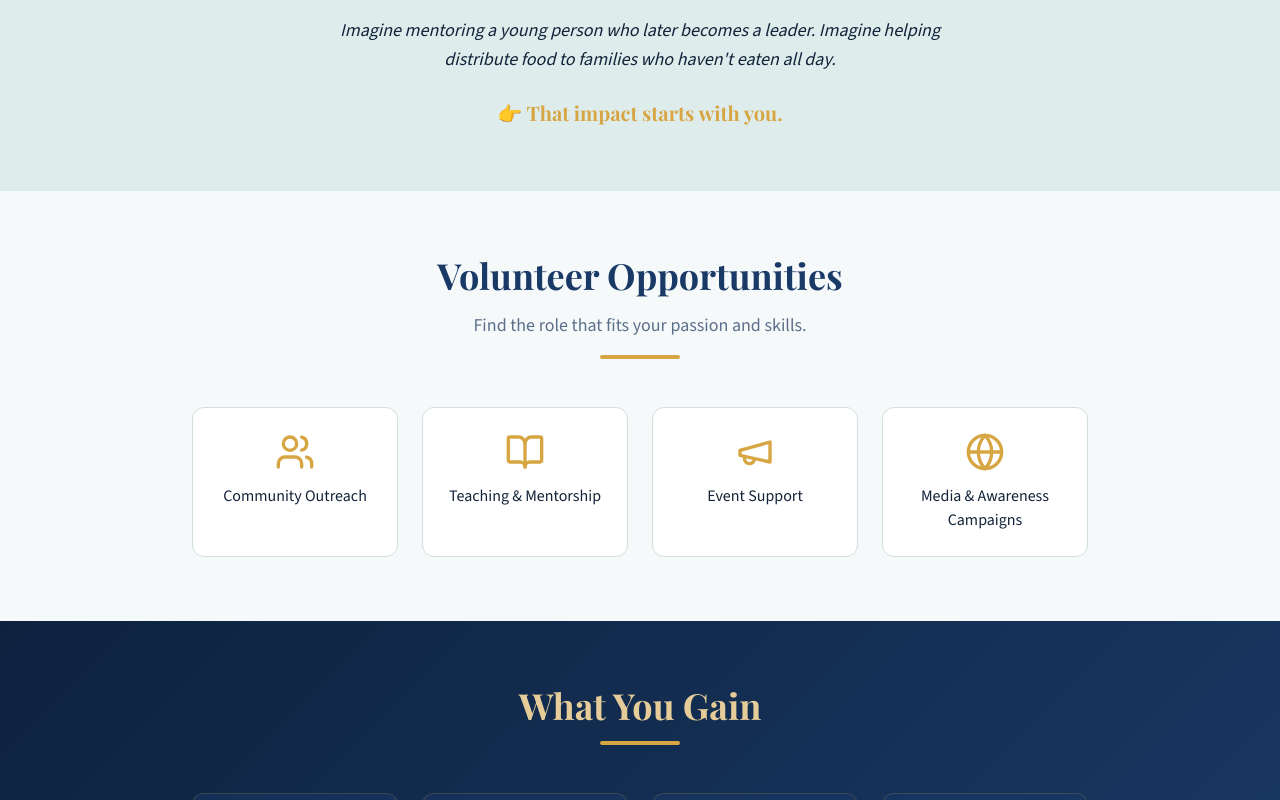
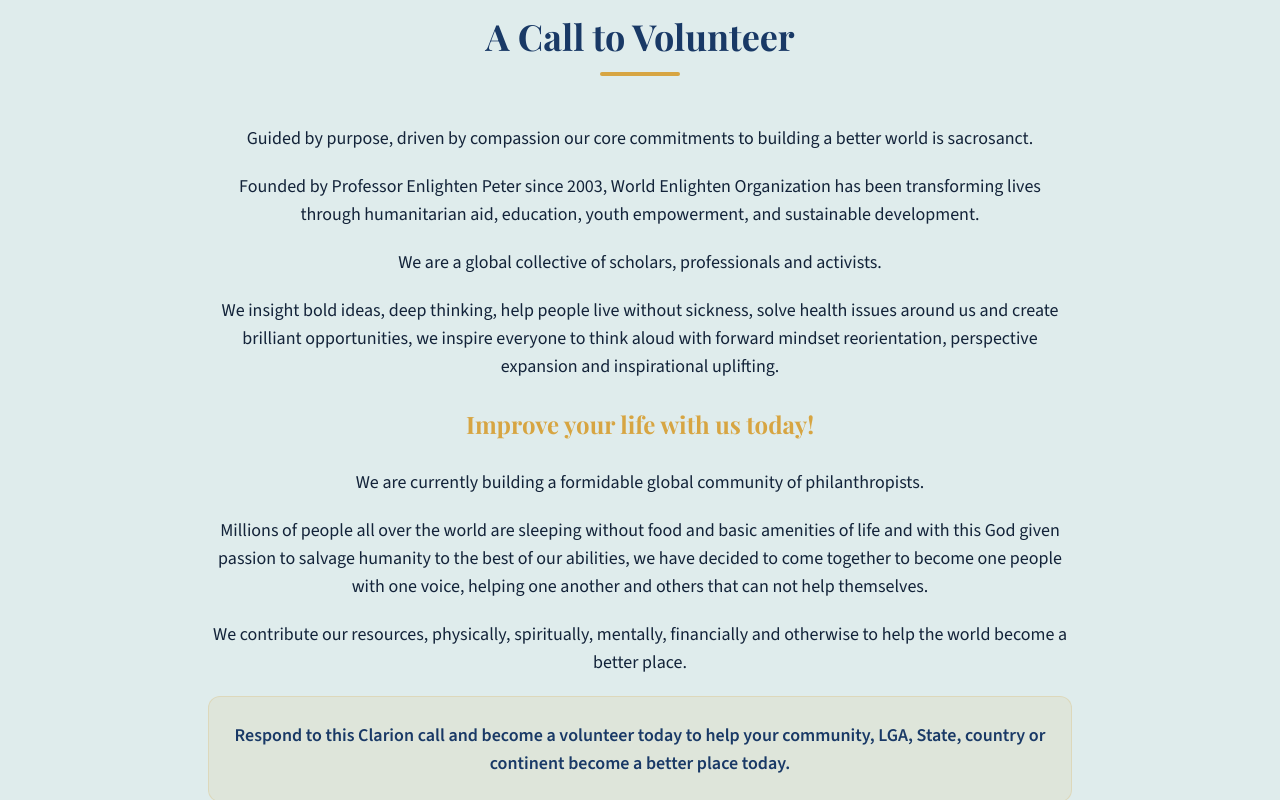
Before and after one commit to no-organisation-eng/compassionate-action, a React (Vite) app: page /volunteer in a window 1280 px wide. Shown: the part 520-1320 px from the top of the page. Built offline with nearby package versions, Linux system fonts and the light colour scheme; no server answers; the HTML template or start-up script is replaced by a standard one.

Commit message:
Update Volunteer page with 'A call to volunteer' section

```diff
--- a/src/pages/Volunteer.tsx
+++ b/src/pages/Volunteer.tsx
@@ -71,16 +71,39 @@
         </section>
       )}
 
-      {/* Emotional Pull */}
+      {/* Call to Volunteer */}
       <section className="py-16 bg-secondary">
-        <div className="container mx-auto px-4 max-w-2xl text-center">
-          <p className="text-lg text-secondary-foreground italic leading-relaxed">
-            Imagine mentoring a young person who later becomes a leader.
-            Imagine helping distribute food to families who haven't eaten all day.
-          </p>
-          <p className="text-gold font-heading font-bold text-xl mt-6">
-            👉 That impact starts with you.
-          </p>
+        <div className="container mx-auto px-4 max-w-4xl text-center space-y-6">
+          <SectionHeading title="A Call to Volunteer" />
+          <div className="text-secondary-foreground text-base md:text-lg leading-relaxed space-y-5 text-left md:text-center mx-auto">
+            <p>
+              Guided by purpose, driven by compassion our core commitments to building a better world is sacrosanct.
+            </p>
+            <p>
+              Founded by Professor Enlighten Peter since 2003, World Enlighten Organization has been transforming lives through humanitarian aid, education, youth empowerment, and sustainable development.
+            </p>
+            <p>
+              We are a global collective of scholars, professionals and activists.
+            </p>
+            <p>
+              We insight bold ideas, deep thinking, help people live without sickness, solve health issues around us and create brilliant opportunities, we inspire everyone to think aloud with forward mindset reorientation, perspective expansion and inspirational uplifting.
+            </p>
+            <p className="font-heading font-bold text-gold text-2xl py-2">
+              Improve your life with us today!
+            </p>
+            <p>
+              We are currently building a formidable global community of philanthropists.
+            </p>
+            <p>
+              Millions of people all over the world are sleeping without food and basic amenities of life and with this God given passion to salvage humanity to the best of our abilities, we have decided to come together to become one people with one voice, helping one another and others that can not help themselves.
+            </p>
+            <p>
+              We contribute our resources, physically, spiritually, mentally, financially and otherwise to help the world become a better place.
+            </p>
+            <p className="font-semibold text-navy dark:text-gold-light mt-4 p-6 bg-gold/10 border border-gold/20 rounded-xl text-center">
+              Respond to this Clarion call and become a volunteer today to help your community, LGA, State, country or continent become a better place today.
+            </p>
+          </div>
         </div>
       </section>
 
```
